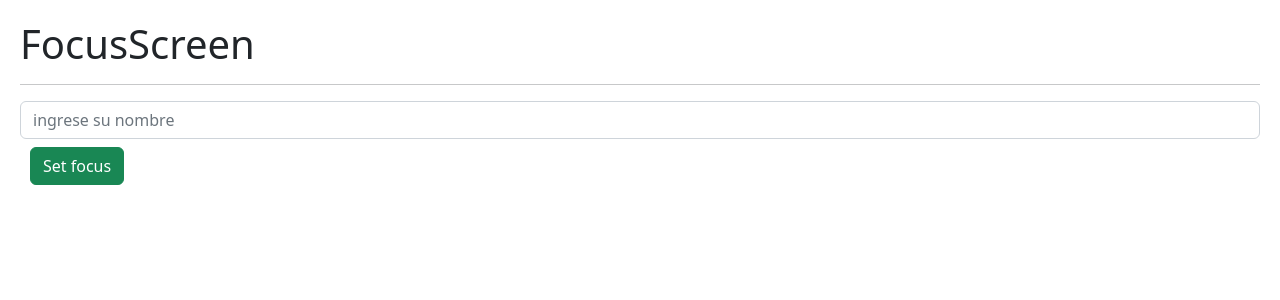
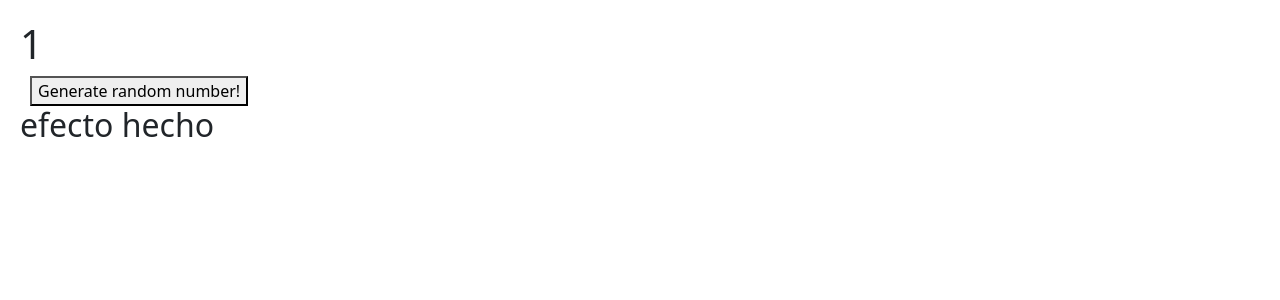
Before and after one commit to alejandroc77/HooksApp, a React (Vite) app: page / in a window 1280 px wide. Shown: the top 300 px of the page. Built offline with nearby package versions, Linux system fonts and the light colour scheme.

Commit message:
nuevos hooks

```diff
--- /dev/null
+++ b/src/05-useLayaoutEffect/Layaout.jsx
@@ -0,0 +1,30 @@
+import React from "react";
+import { useLayoutEffect, useState } from "react";
+
+export const Layaout = () => {
+  const [randomNumber, setRandomNumber] = useState(1);
+  const [effectLogs, setEffectLogs] = useState([]);
+
+  useLayoutEffect(() => {
+    setEffectLogs((preEvenEffect) => [...preEvenEffect, "efecto hecho"]);
+  }, [randomNumber]);
+
+  return (
+    <div>
+      <h1>{randomNumber}</h1>
+      <button
+        onClick={() => {
+          setRandomNumber(Math.random());
+        }}
+      >
+        Generate random number!
+      </button>
+      <div>
+        {effectLogs.map((effect, index) => (
+          <h2 key={index}>{"🍔".repeat(index) + effect}</h2>
+        ))}
+      </div>
+    </div>
+  );
+};
+// basicamente useLayaoutEffect se usa para vitar que el usuario vea parpadeos de cambios, puede utilizar . La función pasada useLayaoutEffect a se ejecutará antes de que el navegador actualice la pantalla
--- a/src/main.jsx
+++ b/src/main.jsx
@@ -6,13 +6,14 @@ import ReactDOM from "react-dom/client";
 // import { ContentWhithCustomHooks } from "./01-useState/ContentWhithCustomHooks";
 // import { CounterApp } from "./01-useState/CounterApp";
 // import { HooksApp } from "./HooksApp";
-import { FocusScreen } from "./04-useRef/FocusScreen";
+//import { FocusScreen } from "./04-useRef/FocusScreen";
+import { Layaout } from "./05-useLayaoutEffect/Layaout";
 import "./index.css";
 
 ReactDOM.createRoot(document.getElementById("root")).render(
   <>
     {/* <CounterApp />
     <ContentWhithCustomHooks /> */}
-    <FocusScreen />
+    <Layaout />
   </>
 );
--- a/vite.config.js
+++ b/vite.config.js
@@ -1,7 +1,7 @@
-import { defineConfig } from 'vite'
-import react from '@vitejs/plugin-react'
+import { defineConfig } from "vite";
+import react from "@vitejs/plugin-react";
 
 // https://vitejs.dev/config/
 export default defineConfig({
-  plugins: [react()]
-})
+  plugins: [react()],
+});
```
